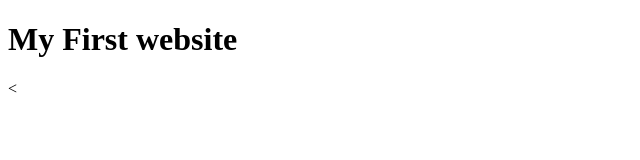
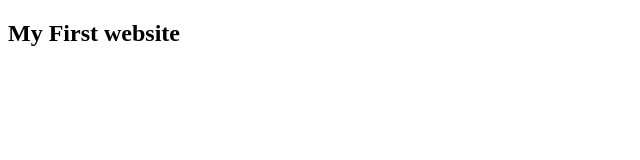
Before and after one commit to Gowrisankar1/Gowrisankar_My_portfolio, a plain HTML site: page public/index.html in a window 1280 px wide. Shown: the whole page, without its empty margins (0-640 px from the left). Drawn offline with Linux system fonts and the light colour scheme.

Commit message:
github firebase hosting 2

```diff
--- a/public/index.html
+++ b/public/index.html
@@ -2,8 +2,8 @@
 <html>
 <body>
 
-<h1>My First website </h1>
-<
+<h2>My First website </h>
+
 
 </body>
 </html>
```
